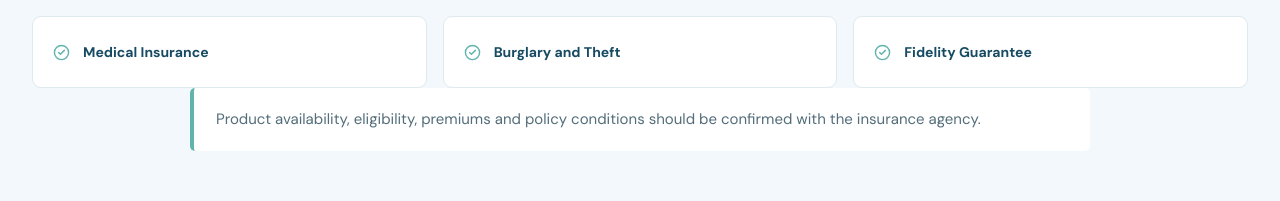
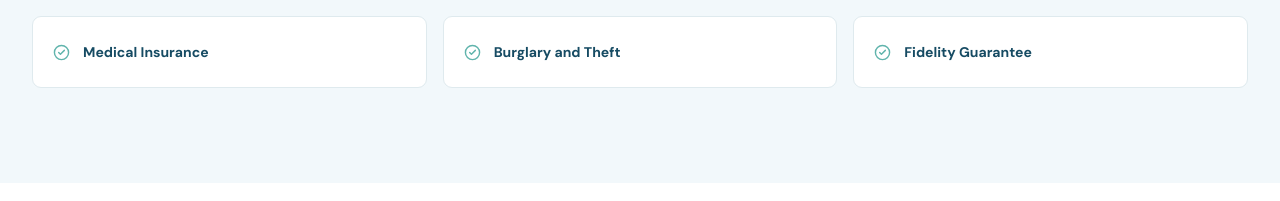
Before and after one commit to fellyke/muki-sacco-website, a React (Vite) app: page /insurance in a window 1280 px wide. Shown: the part 3114-3315 px from the top of the page. Built offline with nearby package versions, Linux system fonts and the light colour scheme.

Commit message:
remove disclaimer

```diff
--- a/src/pages/insurance.jsx
+++ b/src/pages/insurance.jsx
@@ -318,10 +318,7 @@ export default function Insurance() {
 
           <ProductGrid products={generalProducts} />
 
-          <p className="insurance-disclaimer">
-            Product availability, eligibility, premiums and policy
-            conditions should be confirmed with the insurance agency.
-          </p>
+
 
         </div>
       </section>
```
